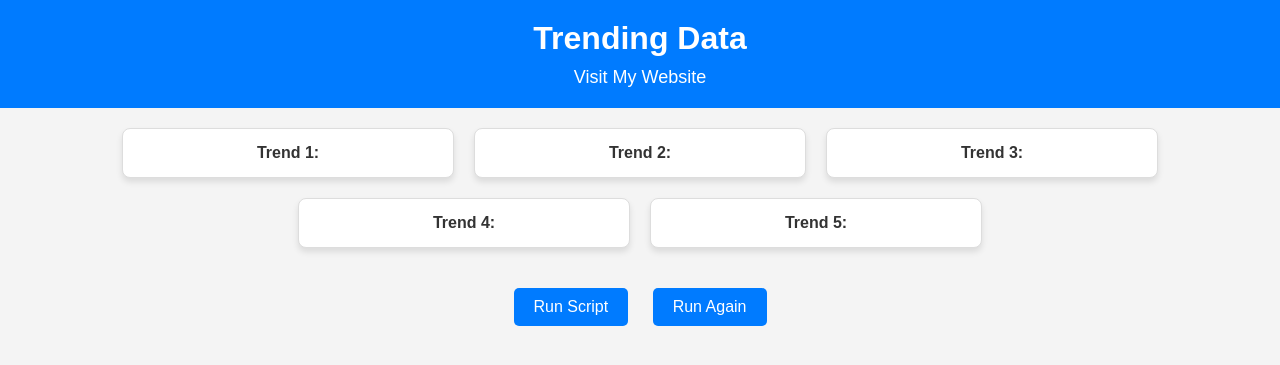
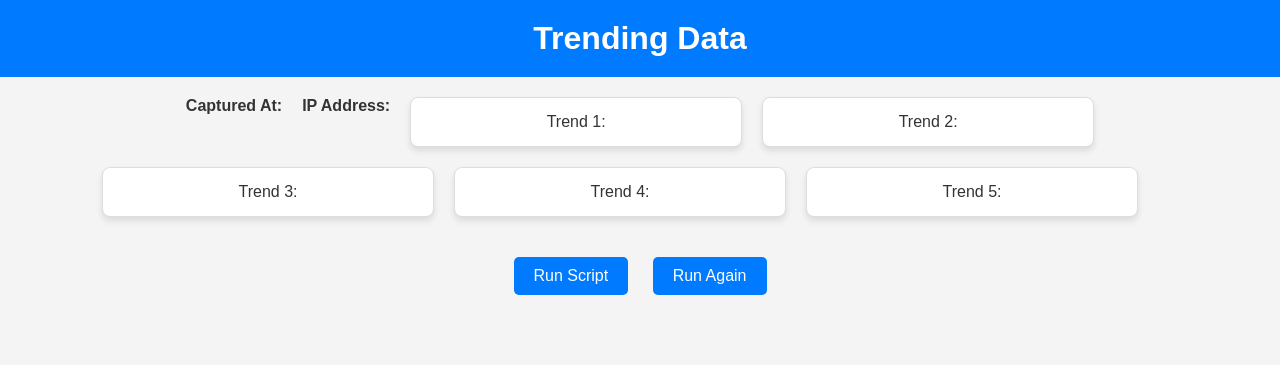
Before and after one commit to yasx50/stir, a Flask app: page / in a window 1280 px wide. Shown: the top 365 px of the page. Run offline with Flask 3, Linux system fonts and the light colour scheme.

Commit message:
enhanced ui

```diff
--- a/app.py
+++ b/app.py
@@ -21,7 +21,7 @@ chrome_options.add_argument("--disable-gpu")  # Disable GPU
 def mainScript():
     service = Service(ChromeDriverManager().install())
 
-    driver = webdriver.Chrome(service=service, options=chrome_options)
+    driver = webdriver.Chrome(options=chrome_options)
 
     login(driver)
     getdata(driver)
@@ -30,14 +30,18 @@ def mainScript():
 
 def run_script():
     mainScript()
-    trends = TrendData.objects.order_by('-end_time').first()
-    if trends:
+    latest_trend = TrendData.objects.order_by('-end_time').first()
+
+    if latest_trend:
         return {
-            "trend1": trends.trend1,
-            "trend2": trends.trend2,
-            "trend3": trends.trend3,
-            "trend4": trends.trend4,
-            "trend5": trends.trend5,
+            "trend1": latest_trend.trend1,
+            "trend2": latest_trend.trend2,
+            "trend3": latest_trend.trend3,
+            "trend4": latest_trend.trend4,
+            "trend5": latest_trend.trend5,
+            "end_time": latest_trend.end_time.strftime('%Y-%m-%d %H:%M:%S'),
+            "ip_address": latest_trend.ip_address,
+            "unique_id": latest_trend.unique_id
         }
     return {"message": "No data found"}
 
@@ -47,13 +51,13 @@ def index():
 
 @app.route('/run_script', methods=['POST'])
 def run_script_endpoint():
-    # Run the script and get the data from DB
+
     data = run_script()
     return jsonify(data)
 
 @app.route('/run_again', methods=['POST'])
 def run_again_endpoint():
-    # Re-run the script and fetch updated data
+
     data = run_script()
     return jsonify(data)
 
--- a/templates/index.html
+++ b/templates/index.html
@@ -6,59 +6,82 @@
     <title>Trending Data</title>
     <link rel="stylesheet" href="/static/styles.css">
     <script src="https://code.jquery.com/jquery-3.6.0.min.js"></script>
+    <style>
+        /* Loader styling */
+        #loader {
+            display: none;
+            border: 4px solid #f3f3f3; /* Light gray */
+            border-top: 4px solid #3498db; /* Blue */
+            border-radius: 50%;
+            width: 30px;
+            height: 30px;
+            animation: spin 1s linear infinite;
+            margin: 10px auto;
+        }
+
+        @keyframes spin {
+            0% { transform: rotate(0deg); }
+            100% { transform: rotate(360deg); }
+        }
+
+        .hidden {
+            display: none;
+        }
+    </style>
 </head>
 <body>
     <header>
         <h1>Trending Data</h1>
-        <a href="https://yash50.me" target="_blank" class="website-link">Visit My Website</a>
     </header>
     <div id="trend-data">
-        <div class="trend">
-            <!-- <img src="automation1.jpg" alt="Automation Trend 1" class="trend-image"> -->
-            <p id="trend1">Trend 1: </p>
-        </div>
-        <div class="trend">
-            <!-- <img src="automation2.jpg" alt="Automation Trend 2" class="trend-image"> -->
-            <p id="trend2">Trend 2: </p>
-        </div>
-        <div class="trend">
-            <!-- <img src="automation3.jpg" alt="Automation Trend 3" class="trend-image"> -->
-            <p id="trend3">Trend 3: </p>
-        </div>
-        <div class="trend">
-            <!-- <img src="automation4.jpg" alt="Automation Trend 4" class="trend-image"> -->
-            <p id="trend4">Trend 4: </p>
-        </div>
-        <div class="trend">
-            <!-- <img src="automation5.jpg" alt="Automation Trend 5" class="trend-image"> -->
-            <p id="trend5">Trend 5: </p>
-        </div>
+        <p id="capture-time">Captured At: </p>
+        <p id="ip-address">IP Address: </p>
+        <div class="trend" id="trend1">Trend 1: </div>
+        <div class="trend" id="trend2">Trend 2: </div>
+        <div class="trend" id="trend3">Trend 3: </div>
+        <div class="trend" id="trend4">Trend 4: </div>
+        <div class="trend" id="trend5">Trend 5: </div>
+        <pre id="json-output" style="background: #f4f4f4; padding: 10px;"></pre>
     </div>
     <div class="button-container">
         <button id="run-script">Run Script</button>
         <button id="run-again">Run Again</button>
     </div>
+    <!-- Loader -->
+    <div id="loader"></div>
 
     <script>
         $(document).ready(function() {
-            $('#run-script').click(function() {
-                $.post('/run_script', function(data) {
+            function updateData(endpoint) {
+                // Show loader and hide current data while waiting for a response
+                $('#loader').show();
+                $('#trend-data').addClass('hidden');
+
+                $.post(endpoint, function(data) {
+                    // Populate data once the response is received
+                    $('#capture-time').text('Captured At: ' + data.end_time);
+                    $('#ip-address').text('IP Address: ' + data.ip_address);
                     $('#trend1').text('Trend 1: ' + data.trend1);
                     $('#trend2').text('Trend 2: ' + data.trend2);
                     $('#trend3').text('Trend 3: ' + data.trend3);
                     $('#trend4').text('Trend 4: ' + data.trend4);
                     $('#trend5').text('Trend 5: ' + data.trend5);
+                    $('#json-output').text(JSON.stringify(data, null, 4));
+                }).fail(function() {
+                    alert('Error fetching data from the server.');
+                }).always(function() {
+                    // Hide loader and show data after response
+                    $('#loader').hide();
+                    $('#trend-data').removeClass('hidden');
                 });
+            }
+
+            $('#run-script').click(function() {
+                updateData('/run_script');
             });
 
             $('#run-again').click(function() {
-                $.post('/run_again', function(data) {
-                    $('#trend1').text('Trend 1: ' + data.trend1);
-                    $('#trend2').text('Trend 2: ' + data.trend2);
-                    $('#trend3').text('Trend 3: ' + data.trend3);
-                    $('#trend4').text('Trend 4: ' + data.trend4);
-                    $('#trend5').text('Trend 5: ' + data.trend5);
-                });
+                updateData('/run_again');
             });
         });
     </script>
```
Also changed, not shown: login.py (+14 -3 lines), model.py (+6 -8 lines).
